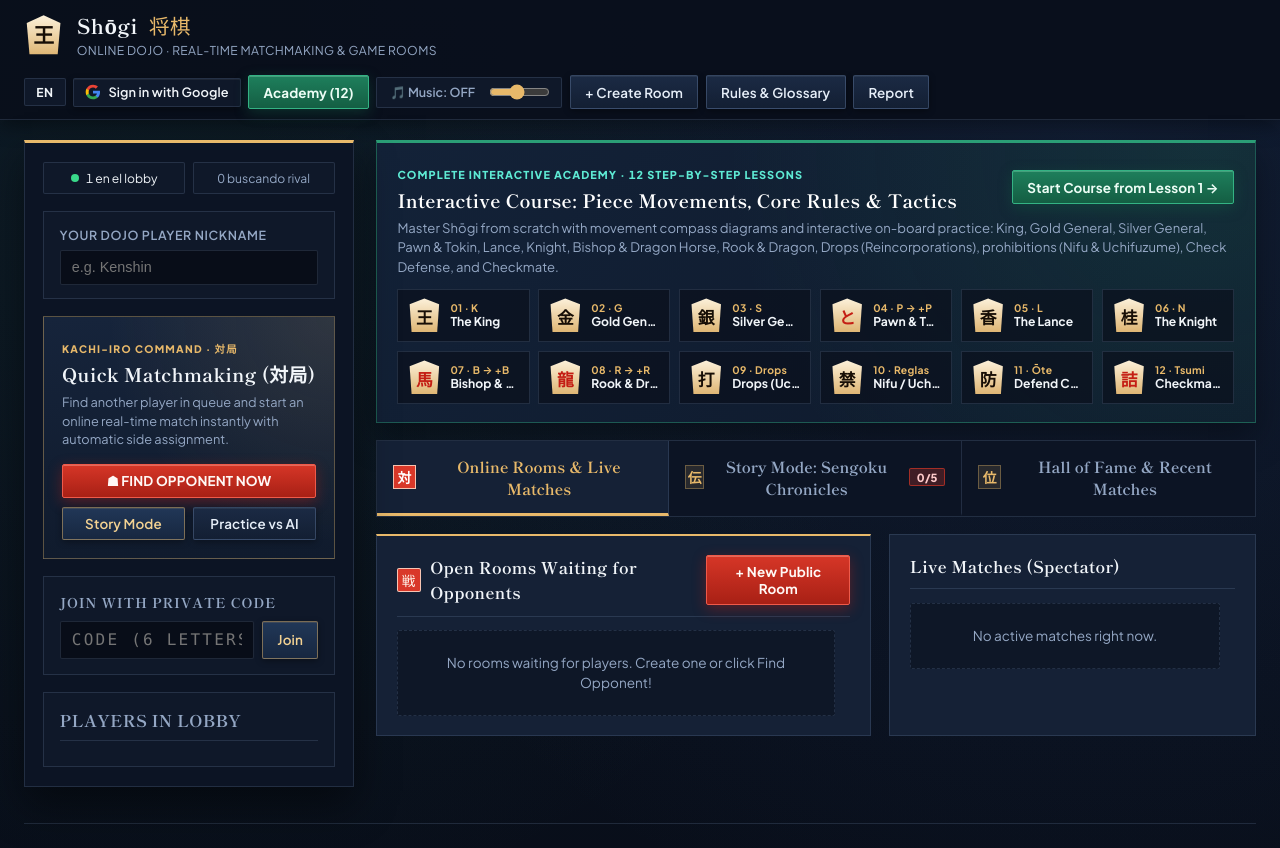
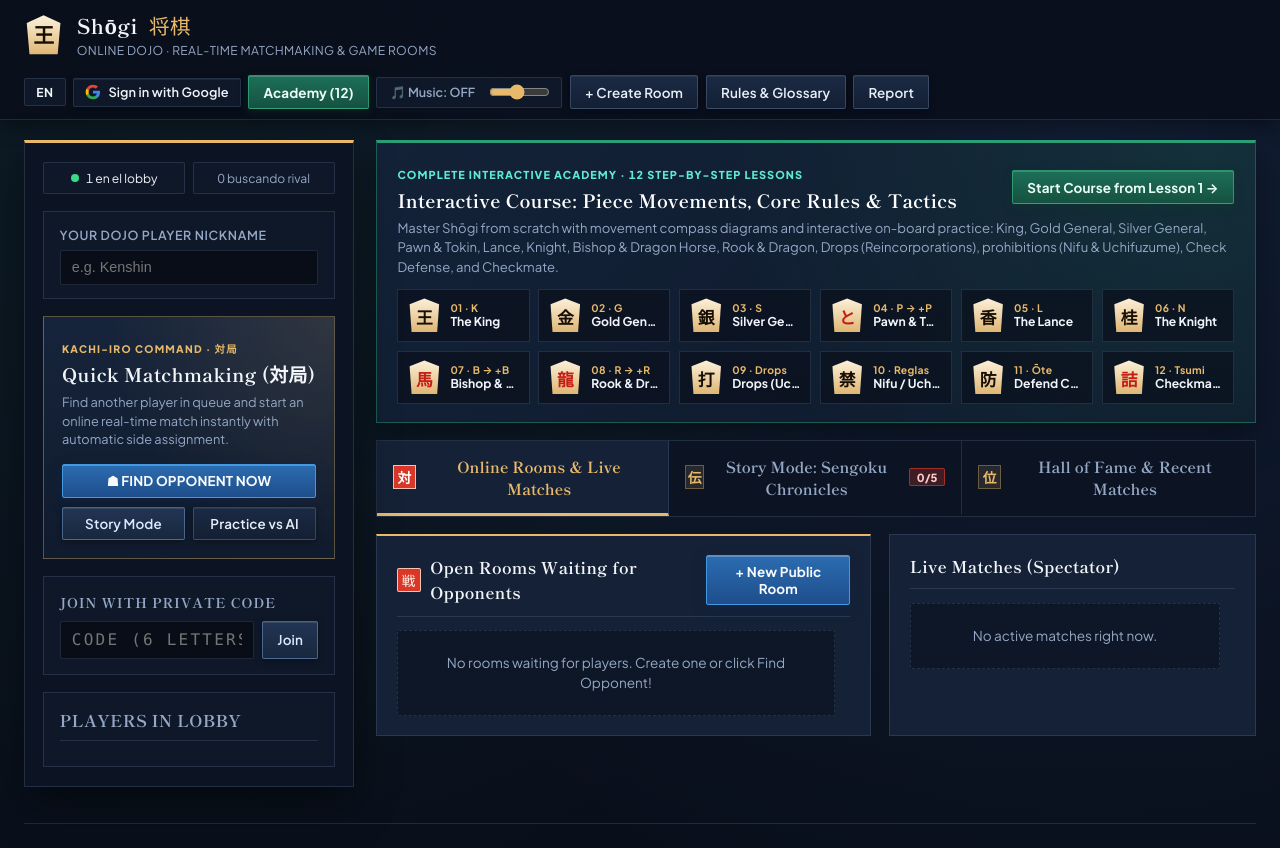
Before and after one commit to valdivieso01/shogi-web, a Flask app: page / in a window 1280 px wide. Shown: the top 848 px of the page. Run offline with Flask 3, Linux system fonts and the light colour scheme; data that the repository does not hold is empty; some libraries are stand-ins or nearby versions; some web fonts are replaced.

Commit message:
style(buttons): replace red primary buttons with calm Ruri-iro Japanese cobalt blue

```diff
--- a/app.py
+++ b/app.py
@@ -1380,7 +1380,7 @@ def render_legal_page(
   <link rel="preconnect" href="https://fonts.googleapis.com">
   <link rel="preconnect" href="https://fonts.gstatic.com" crossorigin>
   <link href="https://fonts.googleapis.com/css2?family=Plus+Jakarta+Sans:wght@400;500;600;700;800&family=Shippori+Mincho:wght@600;700;800&family=Yuji+Syuku&display=swap" rel="stylesheet">
-  <link rel="stylesheet" href="/static/styles.css?v=25">
+  <link rel="stylesheet" href="/static/styles.css?v=26">
   <script async src="https://pagead2.googlesyndication.com/pagead/js/adsbygoogle.js?client=ca-pub-4665232577336299" crossorigin="anonymous"></script>
   <script>
     window.va = window.va || function () {{ (window.vaq = window.vaq || []).push(arguments); }};
@@ -1924,7 +1924,7 @@ def page_admin():
   <link rel="preconnect" href="https://fonts.googleapis.com">
   <link rel="preconnect" href="https://fonts.gstatic.com" crossorigin>
   <link href="https://fonts.googleapis.com/css2?family=Plus+Jakarta+Sans:wght@400;500;600;700;800&family=Shippori+Mincho:wght@600;700;800&family=Yuji+Syuku&display=swap" rel="stylesheet">
-  <link rel="stylesheet" href="/static/styles.css?v=25">
+  <link rel="stylesheet" href="/static/styles.css?v=26">
   <script src="https://accounts.google.com/gsi/client" async defer></script>
   <style>
     .admin-container { max-width: 1280px; margin: 1.25rem auto 3.5rem; padding: 0 1.25rem; }
--- a/static/index.html
+++ b/static/index.html
@@ -37,7 +37,7 @@
   <link rel="preconnect" href="https://fonts.googleapis.com">
   <link rel="preconnect" href="https://fonts.gstatic.com" crossorigin>
   <link href="https://fonts.googleapis.com/css2?family=Plus+Jakarta+Sans:wght@400;500;600;700;800&family=Shippori+Mincho:wght@600;700;800&family=Yuji+Syuku&display=swap" rel="stylesheet">
-  <link rel="stylesheet" href="/static/styles.css?v=25">
+  <link rel="stylesheet" href="/static/styles.css?v=26">
 
   <!-- Datos Estructurados JSON-LD (Schema.org WebSite + WebApplication + FAQPage) para indexado en Google -->
   <script type="application/ld+json">
--- a/static/styles.css
+++ b/static/styles.css
@@ -1607,55 +1607,55 @@ h3 {
   cursor: not-allowed;
 }
 
-/* Acción Primaria de Combate: Laca Bermellón Samurái (Shu-iro 朱色) */
+/* Acción Primaria: Azul Cobalto Real Japonés (Ruri-iro 瑠璃色) — Elegante y no invasivo */
 .btn-primary {
-  background: linear-gradient(180deg, #d63627 0%, #a82015 100%);
-  color: #fff8f5;
-  border-color: #ef5a4a;
+  background: linear-gradient(180deg, #2b6cb0 0%, #1e4e8c 100%);
+  color: #f8fafc;
+  border-color: #4299e1;
   font-weight: 700;
   box-shadow:
-    inset 0 1px 0 rgba(255, 210, 195, 0.32),
-    0 4px 14px rgba(184, 32, 21, 0.42);
+    inset 0 1px 0 rgba(255, 255, 255, 0.25),
+    0 4px 12px rgba(15, 38, 74, 0.5);
 }
 
 .btn-primary:hover:not(:disabled) {
-  background: linear-gradient(180deg, #e54232 0%, #bc261a 100%);
-  border-color: #ff7b6b;
+  background: linear-gradient(180deg, #3182ce 0%, #2b6cb0 100%);
+  border-color: #63b3ed;
   color: #ffffff;
   box-shadow:
-    inset 0 1px 0 rgba(255, 225, 215, 0.42),
-    0 6px 18px rgba(214, 54, 39, 0.55);
-}
-
-/* Acción de Academia / Aprendizaje: Verde Jade Tatami (翠緑) */
+    inset 0 1px 0 rgba(255, 255, 255, 0.35),
+    0 6px 16px rgba(30, 78, 140, 0.6);
+}
+
+/* Acción de Academia / Aprendizaje: Verde Jade Tatami Suave (Seiji 青磁) */
 .btn-jade {
-  background: linear-gradient(180deg, #1e7f5c 0%, #145e43 100%);
+  background: linear-gradient(180deg, #1d6f58 0%, #155240 100%);
   color: #ecfdf5;
-  border-color: #34b384;
+  border-color: rgba(74, 222, 160, 0.45);
   font-weight: 700;
   box-shadow:
-    inset 0 1px 0 rgba(167, 243, 208, 0.28),
-    0 4px 14px rgba(20, 94, 67, 0.42);
+    inset 0 1px 0 rgba(255, 255, 255, 0.18),
+    0 3px 10px rgba(12, 58, 43, 0.4);
 }
 
 .btn-jade:hover:not(:disabled) {
-  background: linear-gradient(180deg, #24946c 0%, #197050 100%);
+  background: linear-gradient(180deg, #23856a 0%, #1a634e 100%);
   border-color: #5eead4;
   color: #ffffff;
 }
 
-/* Acción Secundaria Destacada: Índigo Real con filete luminoso */
+/* Acción Secundaria Destacada: Índigo Pizarra con borde sutil */
 .btn-accent {
-  background: linear-gradient(180deg, #213757 0%, #172740 100%);
-  color: #f3d292;
-  border-color: rgba(232, 185, 106, 0.48);
-  box-shadow: inset 0 1px 0 rgba(232, 185, 106, 0.14), 0 2px 6px rgba(0, 0, 0, 0.35);
+  background: linear-gradient(180deg, #223554 0%, #18273e 100%);
+  color: #dbeafe;
+  border-color: rgba(147, 197, 253, 0.38);
+  box-shadow: inset 0 1px 0 rgba(255, 255, 255, 0.1), 0 2px 6px rgba(0, 0, 0, 0.35);
 }
 
 .btn-accent:hover:not(:disabled) {
-  background: linear-gradient(180deg, #2b476f 0%, #1e3352 100%);
-  border-color: var(--accent-gold);
-  color: #ffe4ad;
+  background: linear-gradient(180deg, #2c446b 0%, #1f3352 100%);
+  border-color: #93c5fd;
+  color: #ffffff;
 }
 
 .btn-danger {
@@ -2247,9 +2247,9 @@ dialog::backdrop {
   display: inline-flex;
   align-items: center;
   gap: 0.25rem;
-  background: linear-gradient(180deg, #b8291d 0%, #8f1c12 100%);
-  border: 1px solid rgba(255, 195, 180, 0.5);
-  color: #fff6f2 !important;
+  background: linear-gradient(180deg, #2b6cb0 0%, #1e4e8c 100%);
+  border: 1px solid rgba(147, 197, 253, 0.5);
+  color: #f8fafc !important;
   font-size: 0.7rem;
   font-weight: 800;
   letter-spacing: 0.04em;
```
